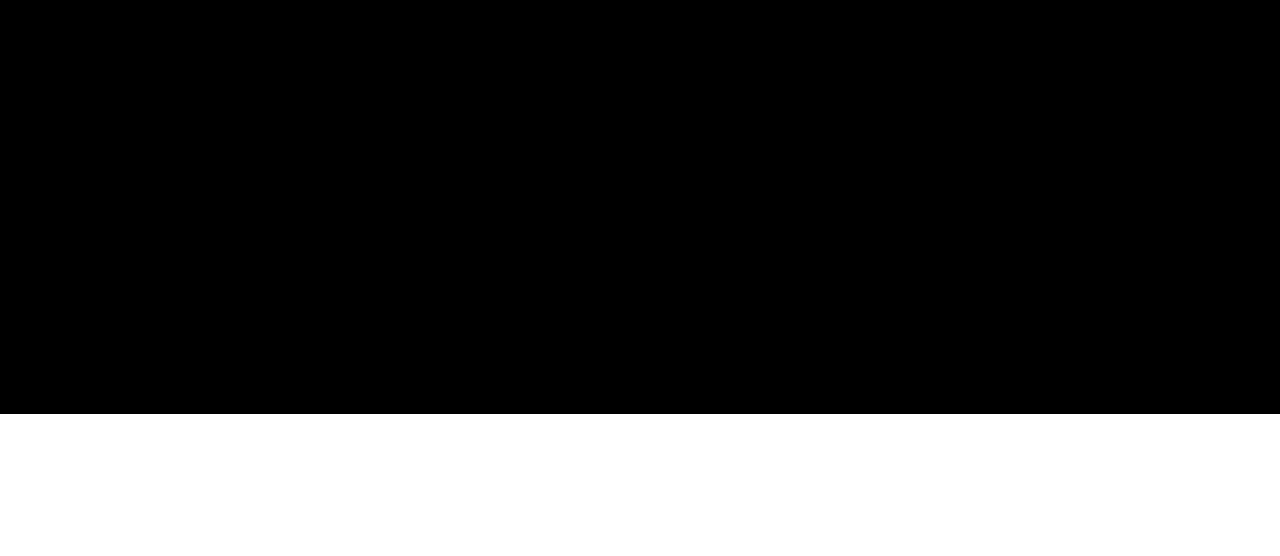
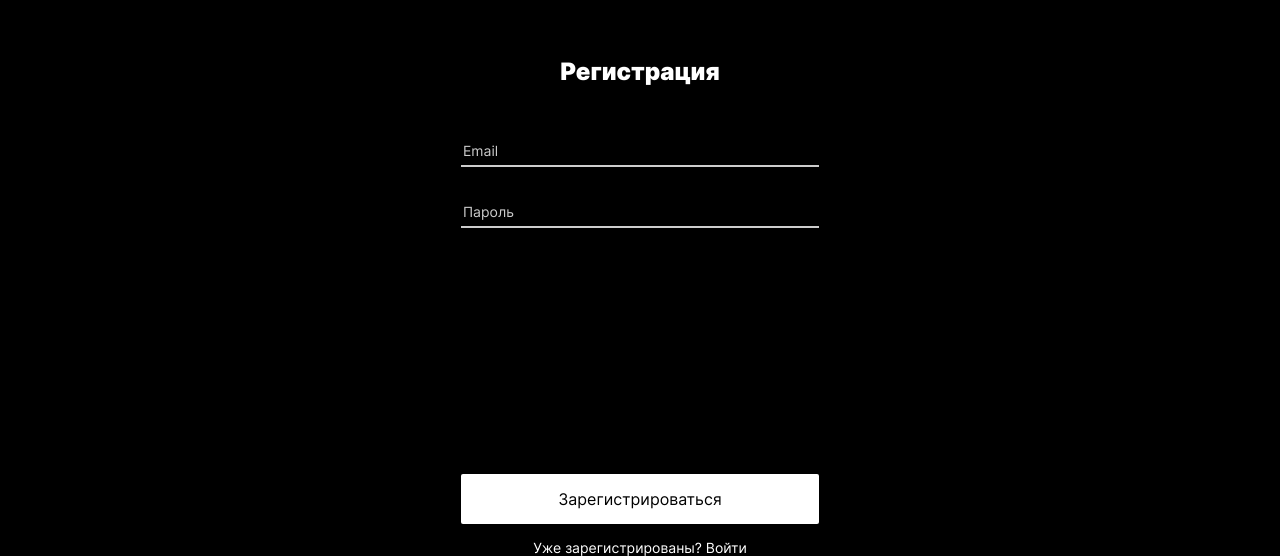
Before and after one commit to Govard9/react-mesto-auth, a React app: page /sign-up in a window 1280 px wide. Before the commit this address had no page. Shown: the part 386-942 px from the top of the page. Before the commit the page ends 800 px from the top, so only its background shows below. Built offline with nearby package versions, Linux system fonts and the light colour scheme.

Commit message:
feat: закончить с созданием страницы регистрации.

```diff
--- /dev/null
+++ b/src/blocks/auth/__link-login/auth__link-login.css
@@ -0,0 +1,4 @@
+.auth__link-login {
+    color: #FFFFFF;
+    text-decoration: none;
+}
--- /dev/null
+++ b/src/blocks/auth/__text-login/auth__text-login.css
@@ -0,0 +1,9 @@
+.auth__text-login {
+    font-style: normal;
+    font-weight: 400;
+    font-size: 14px;
+    line-height: 17px;
+    text-align: center;
+    color: #FFFFFF;
+    margin: 15px 0 0 0;
+}
--- a/src/components/App.js
+++ b/src/components/App.js
@@ -2,6 +2,7 @@ import {useState} from "react";
 import {Route, Routes, Navigate} from 'react-router-dom';
 import Login from "./Login";
 import HomePage from "./HomePage/HomePage";
+import Register from "./Register";
 
 function App() {
 
@@ -12,6 +13,7 @@ function App() {
       <Routes>
         <Route path="/" element={loggedIn ? <Navigate to='/' replace/> : <Navigate to='/sign-in' replace/>}/>
         <Route path="/sign-in" element={<Login/>}/>
+        <Route path="/sign-up" element={<Register/>}/>
       </Routes>
 
       {loggedIn && <HomePage/>}
--- /dev/null
+++ b/src/components/Register.js
@@ -0,0 +1,46 @@
+import React from 'react';
+import {Link} from "react-router-dom";
+
+function Register(props) {
+  return (
+    <>
+      <header className="header header_space-between">
+        <img src="/static/media/logo.e1792cd1bf55c68d1538deb5b248d425.svg"
+             alt=" Логотип сайта mesto." className="header__logo"/>
+        <Link to="/sign-in" className="header__link">Войти</Link>
+      </header>
+      <main className="content">
+        <div className="auth">
+          <h2 className="auth__title">Регистрация</h2>
+          <form className="auth__form">
+            <input
+              type="email"
+              name="mail"
+              placeholder="Email"
+              minLength="5"
+              maxLength="254"
+              className="auth__input"
+              required
+            />
+            <input
+              type="password"
+              name="pass"
+              placeholder="Пароль"
+              minLength="8"
+              maxLength="50"
+              className="auth__input"
+              required
+            />
+            <button type="submit" className="auth__button">Зарегистрироваться</button>
+            <p className="auth__text-login">
+              Уже зарегистрированы?&nbsp;
+              <Link to="/sign-in" className="auth__link-login">Войти</Link>
+            </p>
+          </form>
+        </div>
+      </main>
+    </>
+  );
+}
+
+export default Register;
--- a/src/index.css
+++ b/src/index.css
@@ -73,3 +73,5 @@
 @import url(./blocks/auth/__form/auth__form.css);
 @import url(./blocks/auth/__input/auth__input.css);
 @import url(./blocks/auth/__button/auth__button.css);
+@import url(./blocks/auth/__text-login/auth__text-login.css);
+@import url(./blocks/auth/__link-login/auth__link-login.css);
```
